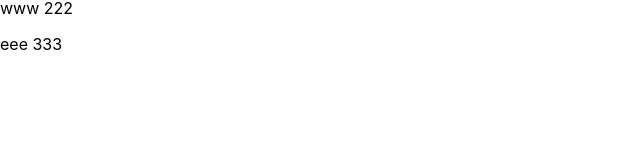
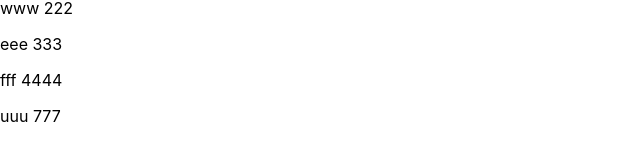
Before and after one commit to martinlubpl/full_stack_open_2023_exercises, a React (Create React App) app in the folder part2/phonebook/: page / in a window 1280 px wide. Shown: the part 476-636 px from the top of the page, without its empty margins (0-640 px from the left). Built offline with nearby package versions, Linux system fonts and the light colour scheme; data requests are answered from the project's data file.

Commit message:
2.13 server communication extracted to component/services/personServices

```diff
--- a/part2/phonebook/db.json
+++ b/part2/phonebook/db.json
@@ -34,6 +34,16 @@
       "name": "eee",
       "number": "333",
       "id": 7
+    },
+    {
+      "name": "fff",
+      "number": "4444",
+      "id": 8
+    },
+    {
+      "name": "uuu",
+      "number": "777",
+      "id": 9
     }
   ]
 }
--- a/part2/phonebook/src/App.js
+++ b/part2/phonebook/src/App.js
@@ -2,7 +2,7 @@ import { useState, useEffect } from 'react'
 import Filter from './components/Filter'
 import { PersonForm } from './components/PersonForm'
 import Persons from './components/Persons'
-import axios from 'axios'
+import personService from './components/services/persons'
 
 
 const App = () => {
@@ -25,28 +25,26 @@ const App = () => {
     } else {
       //db
       const newPerson = { name: newName, number: newPhone }
-      axios
-        .post(dbUrl, newPerson)
+      personService
+        .create(newPerson)
         .then(response => {
           //state
-          const newPersons = persons.concat(response.data)
+          const newPersons = persons.concat(response)
           setPersons(newPersons)
           setNewName('')
           setNewPhone('')
         })
-      //state
-      // const newPersons = persons.concat({ name: newName, number: newPhone })
-      // setPersons(newPersons)
-      // setNewName('')
-      // setNewPhone('')
     }
     //
 
-  }
+  } // END ADD PERSON
+
+  // initial laod
   useEffect(() => {
-    console.log('useeffect')
-    axios.get(dbUrl)
-      .then(response => setPersons(response.data))
+    //components/services/persons.js imported as personService
+    personService
+      .getAll()
+      .then(initialPersons => setPersons(initialPersons))
   }, [])
 
   return (
--- /dev/null
+++ b/part2/phonebook/src/components/services/persons.js
@@ -0,0 +1,20 @@
+import axios from "axios";
+const dbUrl = 'http://localhost:3001/persons'
+
+const getAll = () => {
+    const request = axios.get(dbUrl)
+    return request.then(response => response.data)
+}
+
+const create = newObject => {
+    const request = axios.post(dbUrl, newObject)
+    return request.then(response => response.data)
+}
+
+// TODO: no update functionality  for now todo
+const update = (id, newObject) => {
+    const request = axios.put(`${dbUrl}/${id}`, newObject)
+    return request.then(response => response.data)
+}
+
+export default { getAll, create, update }
```
